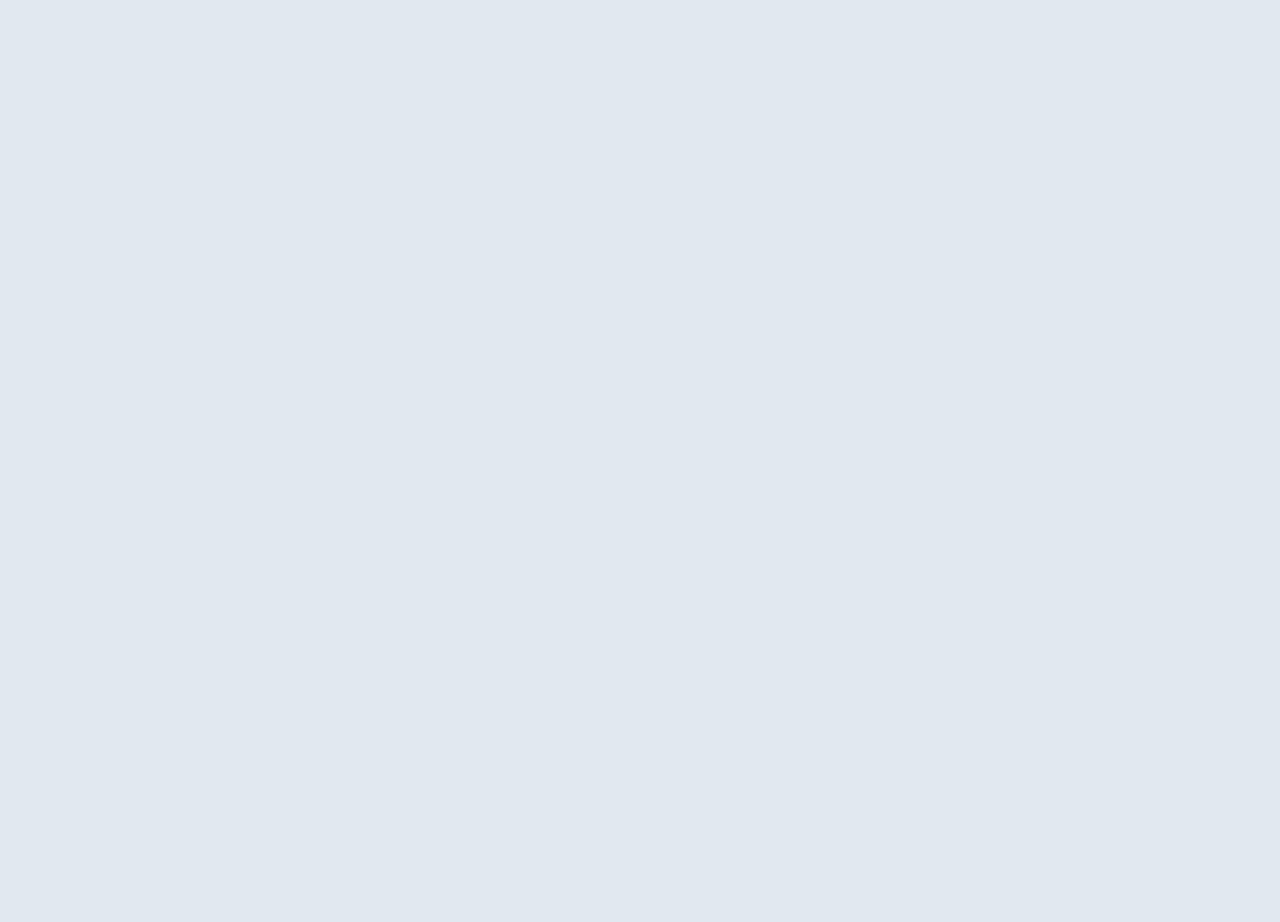
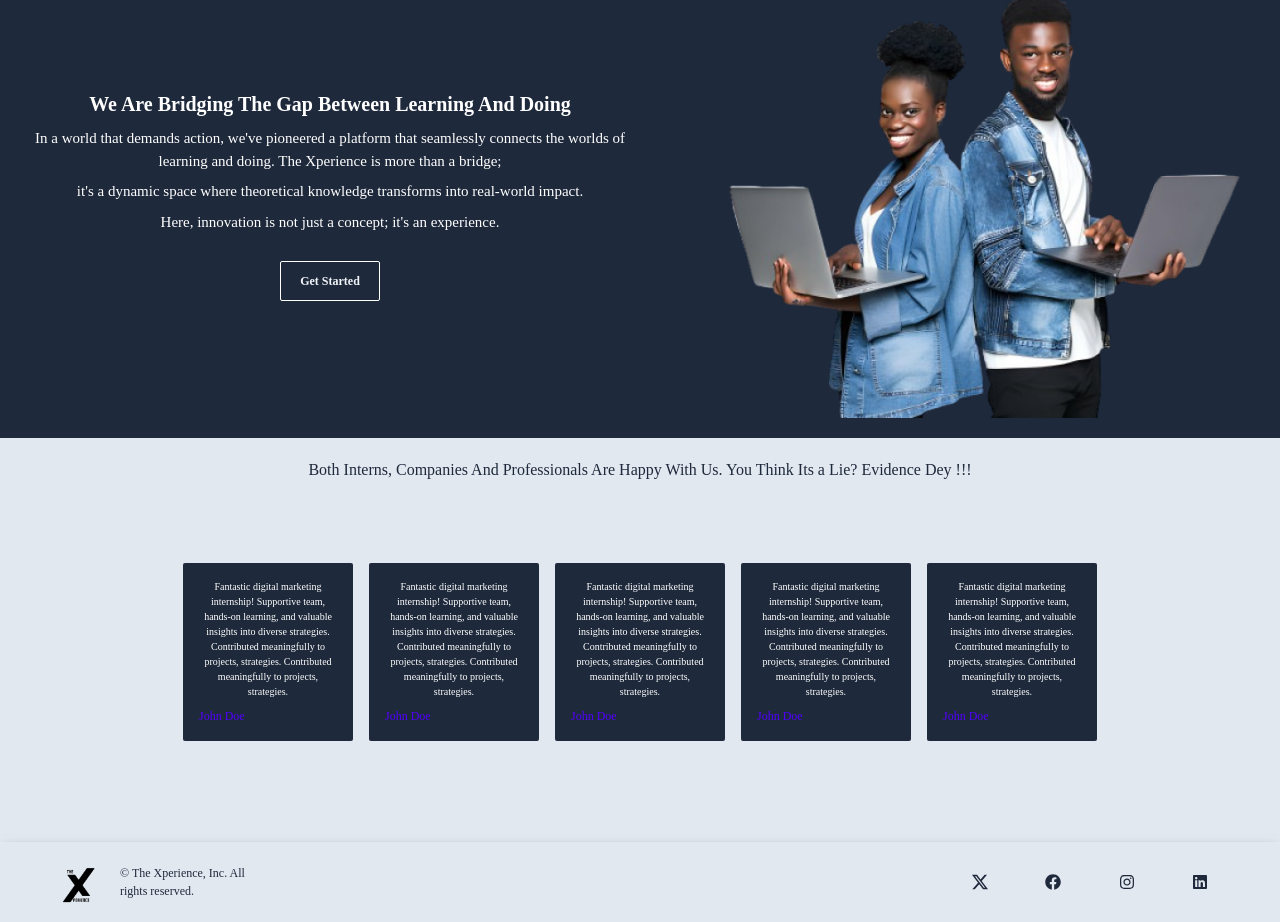
Before and after one commit to theX-startup/The_Xperience_Web, a React (Vite) app: page /landingPage in a window 1280 px wide. Shown: the part 1804-2726 px from the top of the page. Before the commit the page ends 1781 px from the top, so only its background shows below. Built offline with nearby package versions, Linux system fonts and the light colour scheme.

Commit message:
add: cards section && footer

```diff
--- a/src/index.css
+++ b/src/index.css
@@ -1,7 +1,7 @@
 @tailwind base;
 @tailwind components;
 @tailwind utilities;
-@import url('https://fonts.googleapis.com/css2?family=Inknut+Antiqua:wght@300;400;500;600;700;800;900&display=swap');
+@import url("https://fonts.googleapis.com/css2?family=Inknut+Antiqua:wght@300;400;500;600;700;800;900&display=swap");
 
 .inknut-antiqua-regular {
   font-family: "Inknut Antiqua", serif;
@@ -39,9 +39,8 @@
   font-style: normal;
 }
 
-
 .bg-primary {
-  @apply bg-[#5200FF] ;
+  @apply bg-[#5200FF];
 }
 
 .bg-secondary {
@@ -60,7 +59,7 @@ body {
   @apply bg-slate-800 dark:bg-slate-100 text-white dark:text-slate-800;
 }
 
-.btn{
+.btn {
   @apply text-white w-[100%] text-xs md:w-[75px] md:text-xs lg:w-[100px] h-[40px] rounded-sm flex justify-center items-center border border-white dark:border-slate-800;
 }
 
@@ -69,11 +68,11 @@ body {
 }
 
 .mobile-nav {
-  @apply text-sm w-[70%] absolute top-[100%] right-0 py-2 ;
+  @apply text-sm w-[70%] absolute top-[100%] right-0 py-2;
 }
 
 .desktop-nav {
-  @apply lg:gap-20 ;
+  @apply lg:gap-20;
 }
 
 .tablet-nav {
@@ -81,5 +80,9 @@ body {
 }
 
 .nav-item {
-  @apply p-3 md:p-0 ;
+  @apply p-3 md:p-0;
 }
+
+.cards {
+  @apply grid grid-cols-2 sm:grid-cols-3 md:grid-cols-4 lg:grid-cols-5 gap-10;
+}
--- /dev/null
+++ b/src/landingPage/Components/Card.tsx
@@ -0,0 +1,31 @@
+import cardImg from "../../assets/images/cardimg.png";
+
+const Card = () => {
+  return (
+    <div className="bg-tertiary grid grid-cols-1 py-5  md:grid-cols-2 px-5">
+      <div className="flex flex-col items-center justify-center text-center gap-2 inknut-antiqua-semibold">
+        <h1 className="text-[20px]">
+          We Are Bridging The Gap Between Learning And Doing
+        </h1>
+        <h1 className="text-[15px] inknut-antiqua-regular">
+          In a world that demands action, we've pioneered a platform that
+          seamlessly connects the worlds of learning and doing. The Xperience is
+          more than a bridge;
+        </h1>
+        <h1 className="text-[15px] inknut-antiqua-regular">
+          it's a dynamic space where theoretical knowledge transforms into
+          real-world impact.
+        </h1>
+        <h1 className="text-[15px] inknut-antiqua-regular">
+          Here, innovation is not just a concept; it's an experience.
+        </h1>
+        <div className="btn cursor-pointer mt-5 text-secondary ">Get Started</div>
+      </div>
+      <div className="flex items-center justify-center">
+        <img src={cardImg} alt="" />
+      </div>
+    </div>
+  );
+};
+
+export default Card;
--- /dev/null
+++ b/src/landingPage/Components/Cards.tsx
@@ -0,0 +1,36 @@
+import { cards } from "../../utils/constant/internshipData";
+
+type Props = {};
+
+const Cards = (props: Props) => {
+  return (
+    <div>
+      <div className="p-5 text-center">
+        <h1>
+          Both Interns, Companies And Professionals Are Happy With Us. You Think
+          Its a Lie? Evidence Dey !!!
+        </h1>
+      </div>
+      <div
+        className=" gap-2 sm:gap-4 px-5 w-[100%] items-center justify-center flex flex-wrap h-[300px] overflow-x-hidden"
+        style={{
+            scrollbarWidth: "none",
+        }}
+      >
+        {cards.map((card, index) => {
+          return (
+            <div
+              key={index}
+              className="w-[170px] bg-tertiary p-2 sm:p-4 text-center rounded-sm"
+            >
+              <h1 className="text-[8px] sm:text-[10px]">{card.message}</h1>
+              <h1 className="text-[12px] text-[#5200FF] text-left mt-2">{card.fullName}</h1>
+            </div>
+          );
+        })}
+      </div>
+    </div>
+  );
+};
+
+export default Cards;
--- a/src/landingPage/Components/Footer.tsx
+++ b/src/landingPage/Components/Footer.tsx
@@ -1,9 +1,47 @@
-
+import { BsTwitterX } from "react-icons/bs";
+import logo from "../../assets/logos/logo.png";
+import logoBlack from "../../assets/logos/logoBlack.png";
+import { FaFacebook, FaInstagram, FaLinkedin } from "react-icons/fa";
 
 const Footer = () => {
   return (
-    <div>Footer</div>
-  )
-}
+    <div className="shadow-lg shadow-black mt-10 dark:shadow-white">
+      <div></div>
+      <div className="flex md:px-10 justify-between flex-col md:flex-row items-center">
+        <div className="flex items-center">
+          <img
+            src={logo}
+            alt=""
+            className="w-14 h-14 md:w-20 md:h-20 object-cover object-center hidden dark:flex"
+          />
+          <img
+            src={logoBlack}
+            alt=""
+            className="w-14 h-14 md:w-20 md:h-20 object-cover object-center block dark:hidden"
+          />
+          <p className="text-[12px]">
+            © The Xperience, Inc. All rights reserved.
+          </p>
+        </div>
+        <div className="w-[100%] flex md:justify-end">
+          <div className="flex px-5 py-4 justify-between items-center md:w-[300px]">
+            <div className="w-[40px] h-[40px] flex items-center justify-center dark:hover:bg-slate-600 rounded-full transform transition-all cursor-pointer">
+              <BsTwitterX />
+            </div>
+            <div className="w-[40px] h-[40px] flex items-center justify-center dark:hover:bg-slate-600 rounded-full transform transition-all cursor-pointer">
+              <FaFacebook />
+            </div>
+            <div className="w-[40px] h-[40px] flex items-center justify-center dark:hover:bg-slate-600 rounded-full transform transition-all cursor-pointer">
+              <FaInstagram />
+            </div>
+            <div className="w-[40px] h-[40px] flex items-center justify-center dark:hover:bg-slate-600 rounded-full transform transition-all cursor-pointer">
+              <FaLinkedin />
+            </div>
+          </div>
+        </div>
+      </div>
+    </div>
+  );
+};
 
-export default Footer
+export default Footer;
--- a/src/landingPage/Components/InternshipSec.tsx
+++ b/src/landingPage/Components/InternshipSec.tsx
@@ -35,9 +35,10 @@ const InternshipSec = (props: Props) => {
       </div>
       <div
         ref={scroll}
-        className="flex flex-nowrap overflow-x-hidden gap-5 py-5 md:px-5 px-2 relative "
+        className="flex flex-nowrap overflow-x-auto gap-5 py-5 md:px-5 px-2 relative "
         style={{
           scrollBehavior: "smooth",
+          scrollbarWidth: "none",
         }}
       >
         {data.map((item, index) => {
--- a/src/landingPage/pages/landingPage/Home.tsx
+++ b/src/landingPage/pages/landingPage/Home.tsx
@@ -1,3 +1,5 @@
+import Card from '../../Components/Card'
+import Cards from '../../Components/Cards'
 import Header from '../../Components/Header'
 import InternshipSec from '../../Components/InternshipSec'
 
@@ -8,6 +10,8 @@ const Home = () => {
     <div className=''>
       <Header />
       <InternshipSec />
+      <Card />
+      <Cards />
     </div>
   )
 }
--- a/src/utils/constant/internshipData.tsx
+++ b/src/utils/constant/internshipData.tsx
@@ -210,3 +210,32 @@ export const data = [
     ],
   },
 ];
+
+
+export const cards = [
+  {
+    fullName: "John Doe",
+    message : "Fantastic digital marketing internship! Supportive team, hands-on learning, and valuable insights into diverse strategies. Contributed meaningfully to projects, strategies. Contributed meaningfully to projects, strategies.",
+    profileImg: "",
+  },
+  {
+    fullName: "John Doe",
+    message : "Fantastic digital marketing internship! Supportive team, hands-on learning, and valuable insights into diverse strategies. Contributed meaningfully to projects, strategies. Contributed meaningfully to projects, strategies.",
+    profileImg: "",
+  },
+  {
+    fullName: "John Doe",
+    message : "Fantastic digital marketing internship! Supportive team, hands-on learning, and valuable insights into diverse strategies. Contributed meaningfully to projects, strategies. Contributed meaningfully to projects, strategies.",
+    profileImg: "",
+  },
+  {
+    fullName: "John Doe",
+    message : "Fantastic digital marketing internship! Supportive team, hands-on learning, and valuable insights into diverse strategies. Contributed meaningfully to projects, strategies. Contributed meaningfully to projects, strategies.",
+    profileImg: "",
+  },
+  {
+    fullName: "John Doe",
+    message : "Fantastic digital marketing internship! Supportive team, hands-on learning, and valuable insights into diverse strategies. Contributed meaningfully to projects, strategies. Contributed meaningfully to projects, strategies.",
+    profileImg: "",
+  },
+]
```
Also changed, not shown: src/assets/images/cardimg.png (added).
